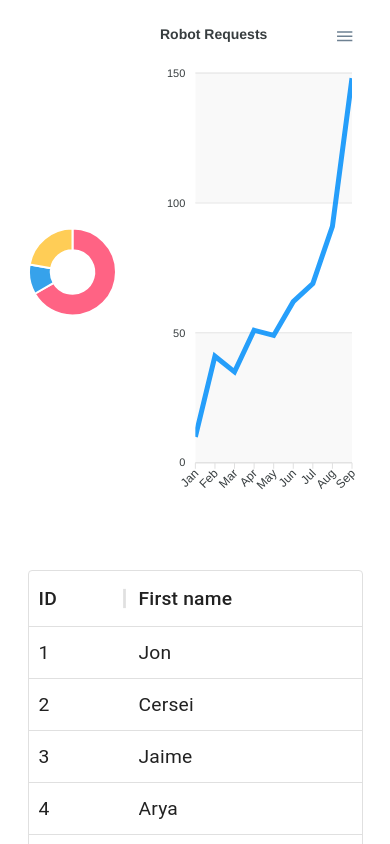
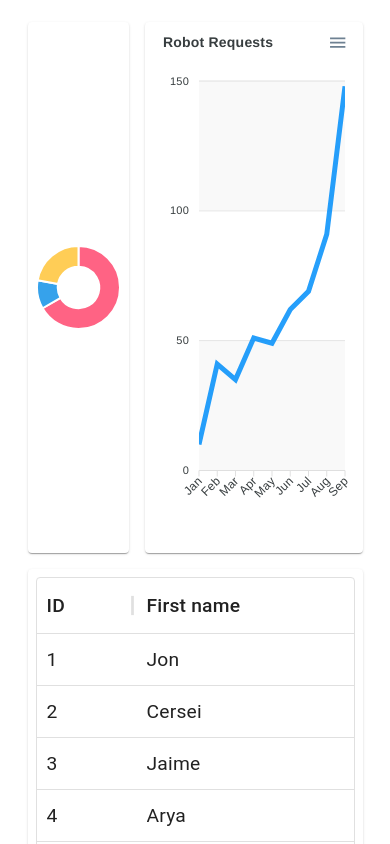
Before and after one commit to Zamanbek-hub/front-dashboard, a React (Create React App) app: page /detail in a window 390 px wide. Shown: the top 844 px of the page. Built offline with nearby package versions, Linux system fonts and the light colour scheme.

Commit message:
Responsive Grid in Details

```diff
--- a/src/components/detail/Detail.jsx
+++ b/src/components/detail/Detail.jsx
@@ -1,27 +1,55 @@
 import React from 'react';
+import { styled } from '@mui/material/styles';
+import Box from '@mui/material/Box';
+import Paper from '@mui/material/Paper';
+import Grid from '@mui/material/Grid';
+import 'bootstrap/dist/css/bootstrap.min.css';
+
 import DoughnutChart from './doughnut_report/DoughnutChart';
 import LineChart from "./line_report/LineChart";
 import TableReport from "./table_report/TableReport";
-import 'bootstrap/dist/css/bootstrap.min.css';
+
+const Item = styled(Paper)(({ theme }) => ({
+    backgroundColor: theme.palette.mode === 'dark' ? '#1A2027' : '#fff',
+    ...theme.typography.body2,
+    padding: theme.spacing(1),
+    textAlign: 'center',
+    color: theme.palette.text.secondary,
+}));
 
 export default function Detail() {
   return (
       <div className="container-fluid">
-          <div className="row" >
-              <div className="col-4">
-                <DoughnutChart style={{height: 500}}/>
-              </div>
-              <div  className="col-8">
-                  <LineChart/>
-              </div>
-          </div>
-          <br/>
-          <div className="row">
-              <div className="col-12" style={{height: 400}}>
-
-                  <TableReport />
-              </div>
-          </div>
+          <Box sx={{ flexGrow: 1 }}>
+              <Grid container spacing={2}>
+                  <Grid item xs={4}>
+                      <Item><DoughnutChart style={{height: 515}}/></Item>
+                  </Grid>
+                  <Grid item xs={8}>
+                      <Item><LineChart/></Item>
+                  </Grid>
+                  <Grid item xs={12}>
+                      <Item><TableReport /></Item>
+                  </Grid>
+              </Grid>
+          </Box>
       </div>
+      // <div className="container-fluid">
+      //     <div className="row" >
+      //         <div className="col-4">
+      //           <DoughnutChart style={{height: 500}}/>
+      //         </div>
+      //         <div  className="col-8">
+      //             <LineChart/>
+      //         </div>
+      //     </div>
+      //     <br/>
+      //     <div className="row">
+      //         <div className="col-12" style={{height: 400}}>
+      //
+      //             <TableReport />
+      //         </div>
+      //     </div>
+      // </div>
   )
 }
--- a/src/components/detail/table_report/TableReport.jsx
+++ b/src/components/detail/table_report/TableReport.jsx
@@ -3,20 +3,20 @@ import { DataGrid } from '@mui/x-data-grid';
 
 const columns = [
     { field: 'id', headerName: 'ID'},
-    { field: 'firstName', headerName: 'First name', width: 300 },
-    { field: 'lastName', headerName: 'Last name', width: 300},
+    { field: 'firstName', headerName: 'First name', width: 500 },
+    { field: 'lastName', headerName: 'Last name', width: 500},
     {
         field: 'age',
         headerName: 'Age',
         type: 'number',
-        width: 300,
+        width: 500,
     },
     {
         field: 'fullName',
         headerName: 'Full name',
         description: 'This column has a value getter and is not sortable.',
         sortable: false,
-        width: 320,
+        width: 400,
         valueGetter: (params) =>
             `${params.row.firstName || ''} ${params.row.lastName || ''}`,
     },
--- a/src/components/main/Main.jsx
+++ b/src/components/main/Main.jsx
@@ -7,7 +7,6 @@ import TableContainer from '@mui/material/TableContainer';
 import TableHead from '@mui/material/TableHead';
 import TableRow from '@mui/material/TableRow';
 import Paper from '@mui/material/Paper';
-import Link from "@material-ui/core";
 
 const StyledTableCell = styled(TableCell)(({ theme }) => ({
   [`&.${tableCellClasses.head}`]: {
@@ -33,7 +32,8 @@ const rows = [
 
 export default function Main() {
   return (
-    <TableContainer component={Paper} sx={{ maxWidth: 1000 }}>
+      <div className="container-fluid">
+        <TableContainer component={Paper} sx={{ width: '100%' }}>
           <Table>
             <TableHead>
               <TableRow>
@@ -55,5 +55,6 @@ export default function Main() {
             </TableBody>
           </Table>
         </TableContainer>
+      </div>
   );
 }
```
Lines whose indentation alone changed are shown as unchanged.
